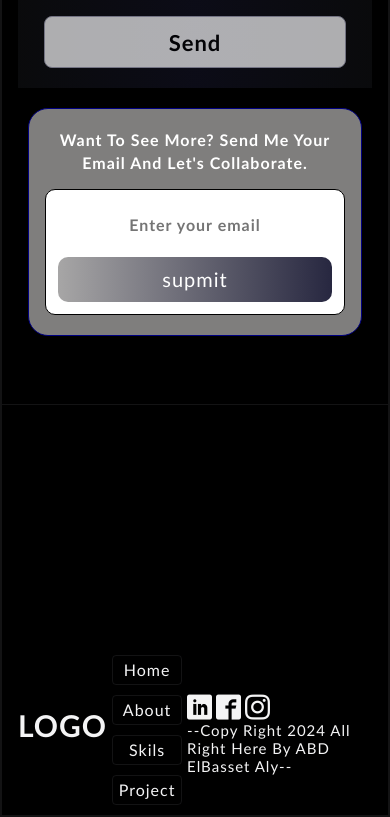
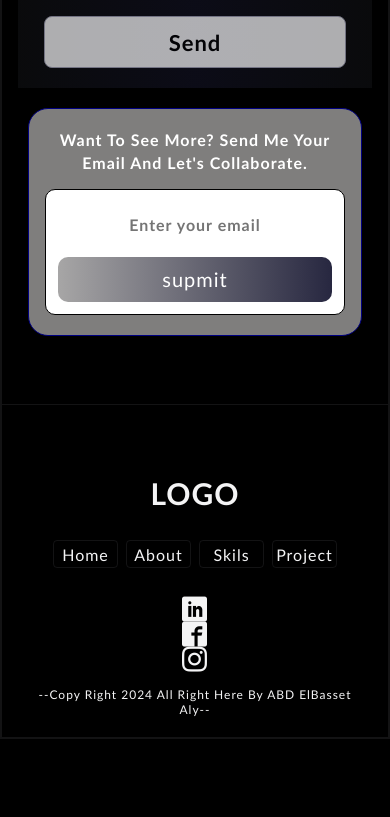
Before and after one commit to abdelbassetali/React-portfolio, a React (Vite) app: page / in a window 390 px wide. Shown: the part 2963-3780 px from the top of the page. After the commit the page ends 3702 px from the top, so only its background shows below. Built offline with nearby package versions, Linux system fonts and the light colour scheme.

Commit message:
Update footer.css

```diff
--- a/src/components/5-footer/footer.css
+++ b/src/components/5-footer/footer.css
@@ -56,9 +56,58 @@ color: var(--title);
 
 
 }
-@media (max-width:1000px){
-    .foot .left-foot span{
-margin-left: 0px;
+@media (max-width: 768px) {
+    .foot {
+        flex-direction: column !important;
+        align-items: center !important;
+        margin-top: 50px !important;
+        text-align: center !important;
+        padding: 20px 10px !important;
+    }
+
+    .alaa {
+        margin-bottom: 15px !important;
+        margin-left: 0 !important;
+    }
+
+    /* نخلي لينكات القائمة تظهر بشكل أفقي ومنظم جنب بعض على الموبايل */
+    .right-foot {
+        flex-direction: row !important;
+        flex-wrap: wrap !important;
+        justify-content: center !important;
+        padding: 0 !important;
+        margin: 10px 0 15px 0 !important;
+    }
+
+    .right-foot li {
+        width: 65px !important;
+        height: 28px !important;
+        margin: 4px !important;
+    }
+
+    /* نظبط مكان وحجم أيقونات السوشيال ميديا وتكون في المنتصف */
+    .left-foot {
+        display: flex !important;
+        flex-direction: column !important;
+        align-items: center !important;
+        width: 100% !important;
+        margin-top: 10px !important;
+    }
+
+    .LL, .ww {
+        margin-left: 0 !important;
+        margin: 0 8px !important;
+        display: inline-block !important;
+    }
+
+    /* نظبط كلام حقوق النشر عشان يبقى صغير ومقروء في نص الشاشة */
+    .p-footer {
+        font-size: 12px !important;
+        margin-top: 15px !important;
+        text-align: center !important;
+        padding: 0 10px !important;
+    }
+}
 
     }
     .right-foot{
```
